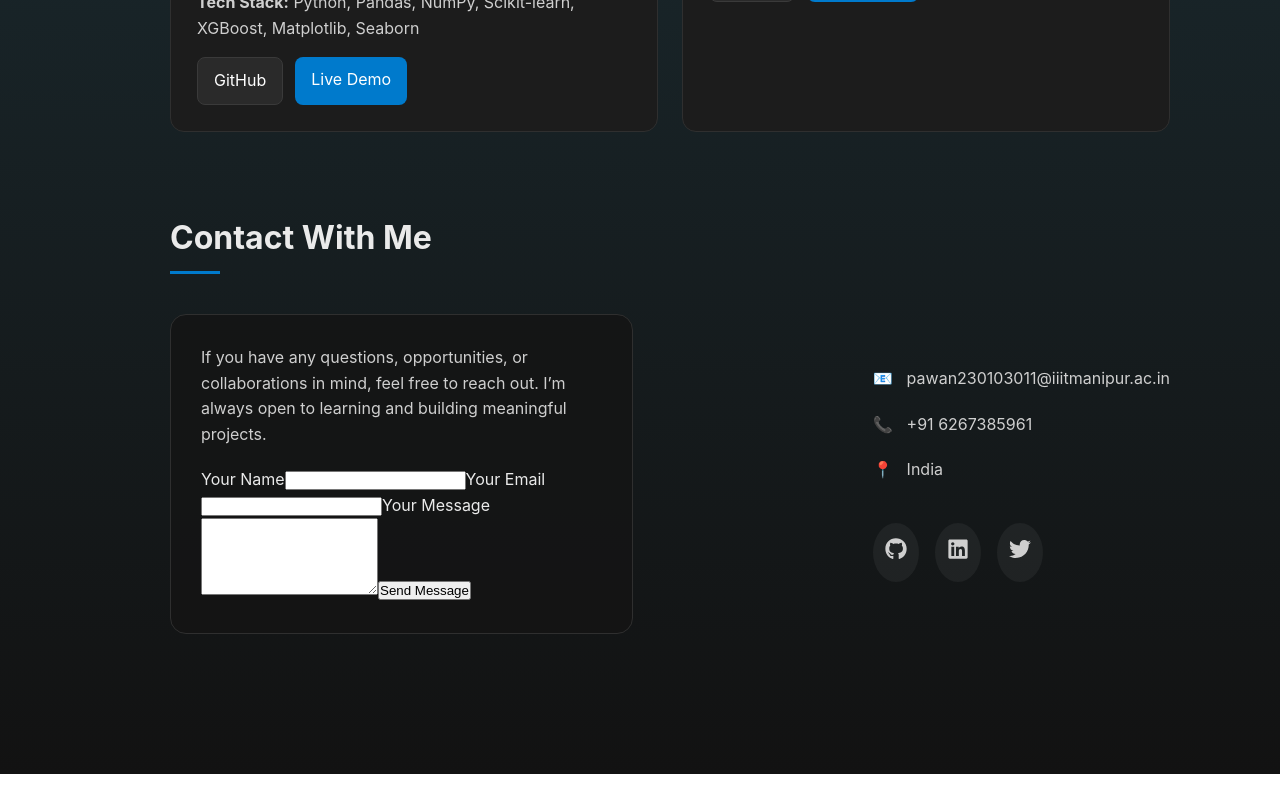
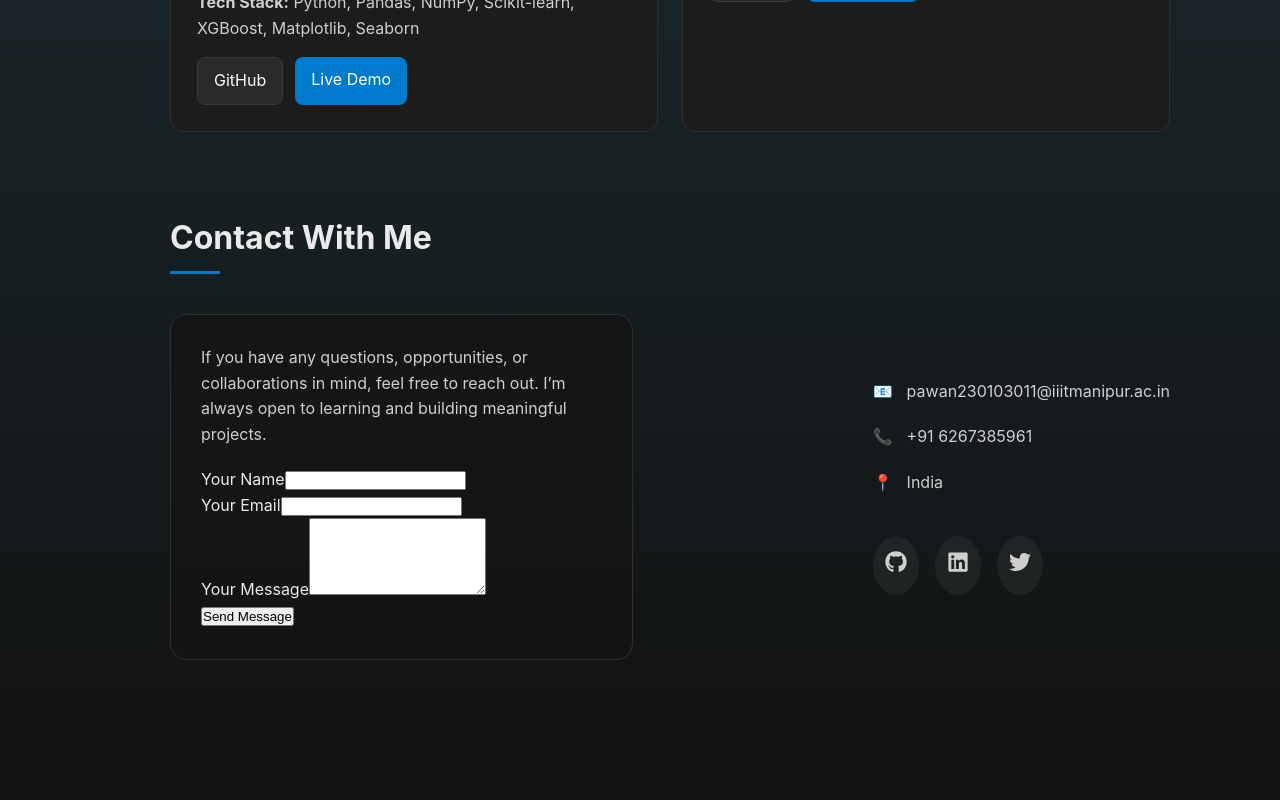
Before and after one commit to pwnFirstGit/portfolio, a React (Vite) app: page / in a window 1280 px wide. Shown: the part 2175-2975 px from the top of the page. Before the commit the page ends 2949 px from the top, so only its background shows below. Built offline with nearby package versions, Linux system fonts and the light colour scheme.

Commit message:
Update Contact.jsx

```diff
--- a/src/components/Contact.jsx
+++ b/src/components/Contact.jsx
@@ -36,18 +36,23 @@ export default function Contact() {
             netlify-honeypot="bot-field"
             onSubmit={handleSubmit}
           >
-            <input type="hidden" name="form-name" value="contact" />
+            <div className="form-group">
+              <label>Your Name</label>
+              <input type="text" name="name" required />
+            </div>
 
-            <label>Your Name</label>
-            <input type="text" name="name" required />
+            <div className="form-group">
+              <label>Your Email</label>
+              <input type="email" name="email" required />
+            </div>
 
-            <label>Your Email</label>
-            <input type="email" name="email" required />
+            <div className="form-group">
+              <label>Your Message</label>
+              <textarea name="message" rows="5" required />
+            </div>
 
-            <label>Your Message</label>
-            <textarea name="message" rows="5" required />
+            <button type="submit">Send Message</button>
 
-            <button type="submit" >Send Message</button>
           </form>
         </div>
 
```
